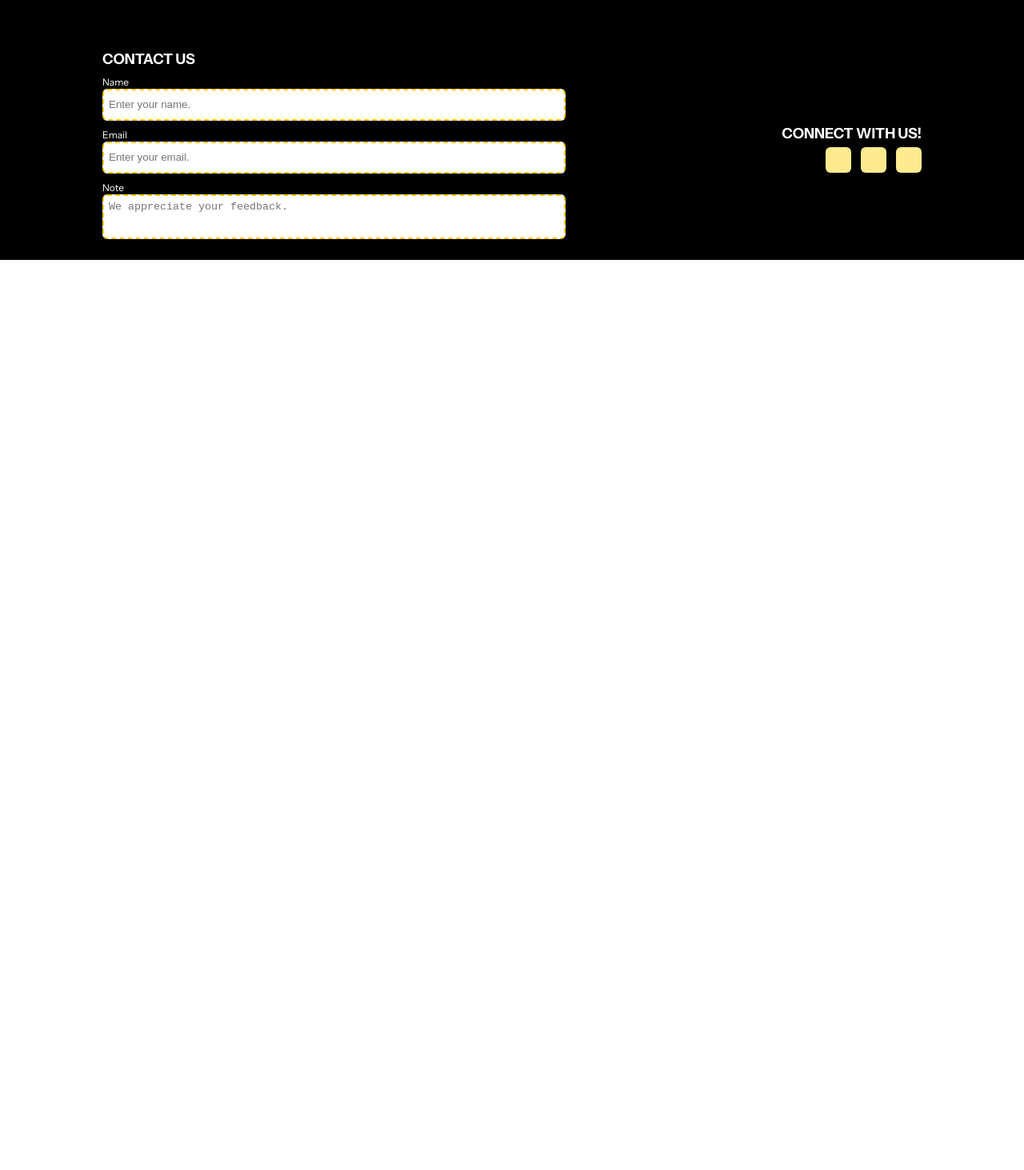
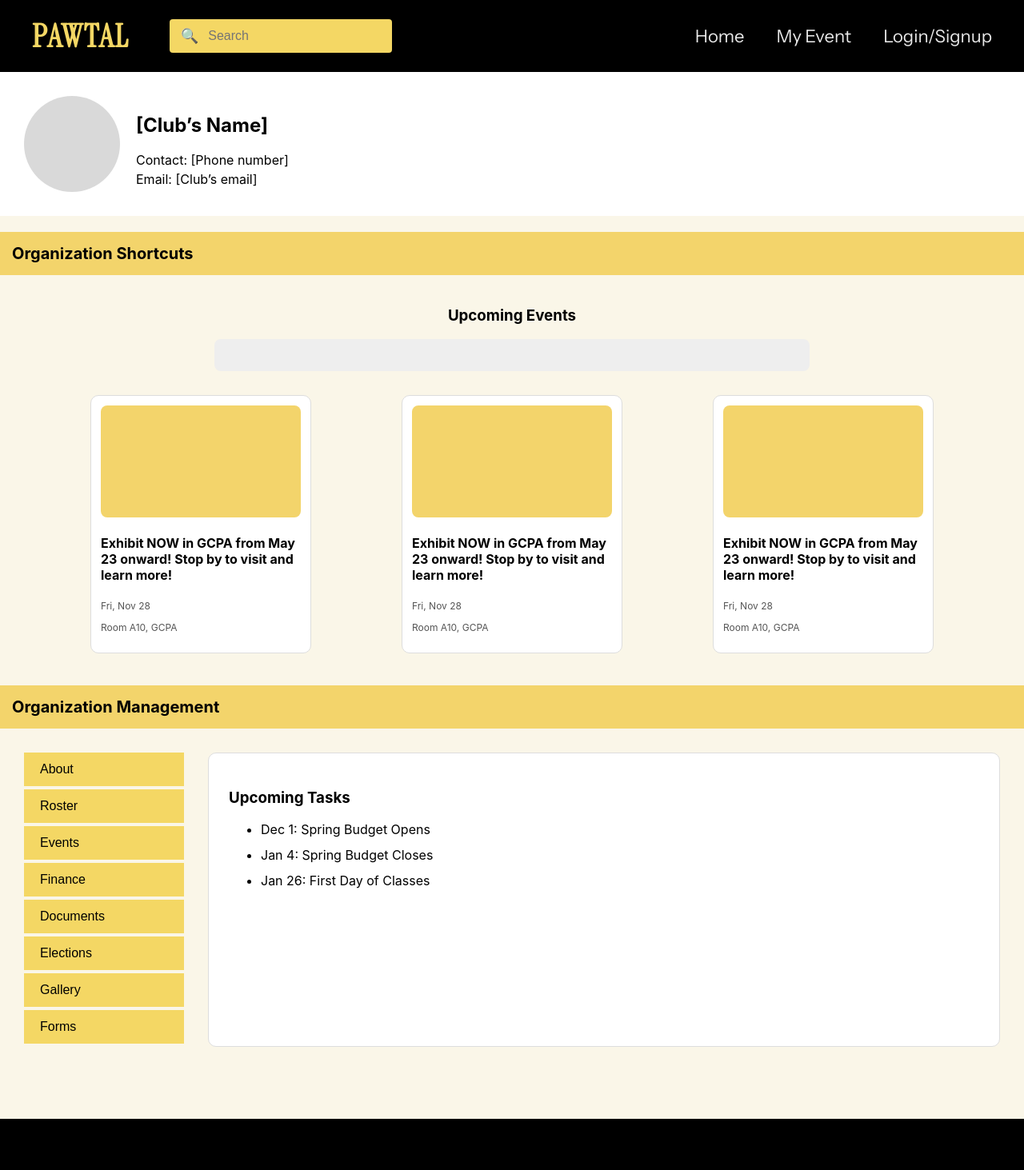
Before and after one commit to khuenguyen1701/pawtal, a Vue app: page /managepage in a window 1280 px wide. Shown: the top 1463 px of the page at 80% size. Before the commit the page ends 800 px from the top, so only its background shows below. Built offline with nearby package versions, Linux system fonts and the light colour scheme; no server answers.

Commit message:
pages added

```diff
--- a/package.json
+++ b/package.json
@@ -13,6 +13,7 @@
   },
   "dependencies": {
     "@fortawesome/fontawesome-free": "^7.1.0",
+    "firebase": "^12.6.0",
     "vue": "^3.5.25",
     "vue-router": "^4.6.3"
   },
--- a/src/App.vue
+++ b/src/App.vue
@@ -1,19 +1,28 @@
 <script setup>
+import { useRoute } from 'vue-router'
+import { computed } from 'vue'
+
 import NavBar from "./components/NavBar.vue";
-import Footer from './components/Footer.vue'
+import Footer from './components/Footer.vue';
+
+const route = useRoute()
+
+const hideOn = ['/login', '/signup']
+
+const showNavbar = computed(() => !hideOn.includes(route.path))
 </script>
 
 <template>
   <div>
-    <NavBar></NavBar>
+    <NavBar v-if="showNavbar" />
     <router-view />
     <Footer></Footer>
   </div>
 </template>
 
 <style scoped>
-.container{
+.container {
   padding-top: 4.3rem;
-  margin:0;
+  margin: 0;
 }
 </style>
--- /dev/null
+++ b/src/components/ManagePage.vue
@@ -0,0 +1,207 @@
+<template>
+  <div class="org-page">
+
+    <!-- HEADER CARD: CLUB INFO -->
+    <section class="club-header">
+      <div class="club-avatar"></div>
+
+      <div class="club-info">
+        <h2 class="club-name">[Club’s Name]</h2>
+        <p>Contact: [Phone number]</p>
+        <p>Email: [Club’s email]</p>
+      </div>
+    </section>
+
+    <!-- SECTION TITLE -->
+    <div class="section-title yellow">
+      Organization Shortcuts
+    </div>
+
+    <!-- UPCOMING EVENTS SECTION -->
+    <section class="upcoming-events">
+      <h3>Upcoming Events</h3>
+
+      <!-- Top empty horizontal block (from screenshot) -->
+      <div class="events-bar"></div>
+
+      <div class="events-grid">
+        <!-- Event Card 1 -->
+        <div class="event-card">
+          <div class="event-image"></div>
+          <h4>Exhibit NOW in GCPA from May 23 onward! Stop by to visit and learn more!</h4>
+          <p class="event-date">Fri, Nov 28</p>
+          <p class="event-location">Room A10, GCPA</p>
+        </div>
+
+        <!-- Event Card 2 -->
+        <div class="event-card">
+          <div class="event-image"></div>
+          <h4>Exhibit NOW in GCPA from May 23 onward! Stop by to visit and learn more!</h4>
+          <p class="event-date">Fri, Nov 28</p>
+          <p class="event-location">Room A10, GCPA</p>
+        </div>
+
+        <!-- Event Card 3 -->
+        <div class="event-card">
+          <div class="event-image"></div>
+          <h4>Exhibit NOW in GCPA from May 23 onward! Stop by to visit and learn more!</h4>
+          <p class="event-date">Fri, Nov 28</p>
+          <p class="event-location">Room A10, GCPA</p>
+        </div>
+      </div>
+    </section>
+
+    <!-- MANAGEMENT SECTION TITLE -->
+    <div class="section-title yellow">
+      Organization Management
+    </div>
+
+    <!-- MANAGEMENT MAIN AREA -->
+    <section class="management-section">
+      <div class="side-menu">
+        <button>About</button>
+        <button>Roster</button>
+        <button>Events</button>
+        <button>Finance</button>
+        <button>Documents</button>
+        <button>Elections</button>
+        <button>Gallery</button>
+        <button>Forms</button>
+      </div>
+
+      <div class="tasks-box">
+        <h3>Upcoming Tasks</h3>
+        <ul>
+          <li>Dec 1: Spring Budget Opens</li>
+          <li>Jan 4: Spring Budget Closes</li>
+          <li>Jan 26: First Day of Classes</li>
+        </ul>
+      </div>
+    </section>
+
+  </div>
+</template>
+
+<script setup>
+</script>
+
+<style scoped>
+.org-page {
+  font-family: "Inter", sans-serif;
+  background: #faf6e8;
+  padding-bottom: 60px;
+}
+
+/* CLUB HEADER */
+.club-header {
+  display: flex;
+  align-items: center;
+  background: #fff;
+  padding: 30px;
+  gap: 20px;
+}
+
+.club-avatar {
+  width: 120px;
+  height: 120px;
+  background: #d9d9d9;
+  border-radius: 50%;
+}
+
+.club-info p {
+  margin: 4px 0;
+}
+
+.section-title {
+  background: #f3d46b;
+  padding: 15px;
+  font-size: 20px;
+  font-weight: 700;
+  margin-top: 20px;
+}
+
+/* UPCOMING EVENTS */
+.upcoming-events {
+  text-align: center;
+  padding: 20px;
+}
+
+.events-bar {
+  width: 60%;
+  height: 40px;
+  background: #eee;
+  margin: 10px auto 30px;
+  border-radius: 8px;
+}
+
+.events-grid {
+  display: flex;
+  justify-content: space-evenly;
+  flex-wrap: wrap;
+  gap: 20px;
+}
+
+.event-card {
+  width: 250px;
+  background: #fff;
+  padding: 12px;
+  border-radius: 10px;
+  border: 1px solid #ddd;
+  text-align: left;
+}
+
+.event-image {
+  width: 100%;
+  height: 140px;
+  background: #f3d46b;
+  border-radius: 8px;
+  margin-bottom: 10px;
+}
+
+.event-date, .event-location {
+  font-size: 12px;
+  color: #555;
+}
+
+/* MANAGEMENT SECTION */
+.management-section {
+  display: flex;
+  padding: 30px;
+  gap: 30px;
+  background: #faf6e8;
+}
+
+.side-menu {
+  width: 200px;
+  display: flex;
+  flex-direction: column;
+}
+
+.side-menu button {
+  width: 100%;
+  padding: 12px;
+  text-align: left;
+  background: #f4d764;
+  border: none;
+  font-size: 16px;
+  padding-left: 20px;
+  margin-bottom: 4px;
+}
+
+.tasks-box {
+  flex: 1;
+  background: #fff;
+  padding: 25px;
+  border-radius: 10px;
+  border: 1px solid #ddd;
+}
+
+.tasks-box ul {
+  margin-top: 15px;
+}
+
+.tasks-box li {
+  margin-bottom: 12px;
+  font-size: 16px;
+}
+</style>
--- a/src/components/NavBar.vue
+++ b/src/components/NavBar.vue
@@ -1,10 +1,91 @@
-<script>
-export default {
+<template>
+  <nav class="navbar">
+    <div class="nav-left">
+      <!-- Logo -->
+      <h1 class="logo">PAWTAL</h1>
 
+      <!-- Search Bar -->
+      <div class="search-bar">
+        <span class="search-icon">🔍</span>
+        <input type="text" placeholder="Search" />
+      </div>
+    </div>
+
+    <div class="nav-right">
+      <router-link to="/home" class="nav-link">Home</router-link>
+      <router-link to="/myevent" class="nav-link">My Event</router-link>
+      <router-link to="/login" class="nav-link">Login/Signup</router-link>
+    </div>
+  </nav>
+</template>
+
+<script setup>
+</script>
+
+<style scoped>
+.navbar {
+  width: 100%;
+  height: 90px;
+  background-color: #000000;
+  display: flex;
+  justify-content: space-between;
+  align-items: center;
+  padding: 0 40px;
+  box-sizing: border-box;
 }
 
-</script>
+.nav-left {
+  display: flex;
+  align-items: center;
+  gap: 50px;
+}
 
-<template>
+/* Logo */
+.logo {
+  color: #f4d764;
+  font-size: 40px;
+  font-weight: 800;
+  letter-spacing: 2px;
+  margin: 0;
+}
 
-</template>
+/* Search Bar */
+.search-bar {
+  display: flex;
+  align-items: center;
+  background-color: #f4d764;
+  padding: 10px 14px;
+  border-radius: 4px;
+  width: 250px;
+}
+
+.search-bar input {
+  border: none;
+  background: transparent;
+  outline: none;
+  font-size: 16px;
+  margin-left: 10px;
+}
+
+.search-icon {
+  font-size: 18px;
+}
+
+/* RIGHT NAV LINKS */
+.nav-right {
+  display: flex;
+  align-items: center;
+  gap: 40px;
+}
+
+.nav-link {
+  color: #e8e8e8;
+  font-size: 22px;
+  text-decoration: none;
+  transition: 0.2s ease;
+}
+
+.nav-link:hover {
+  color: #f4d764;
+}
+</style>
--- a/src/components/SignUp.vue
+++ b/src/components/SignUp.vue
@@ -34,7 +34,7 @@
 <script setup>
 import { ref } from 'vue'
 import { useRouter } from 'vue-router'
-import { auth } from '../firebase'
+import { auth } from '../firebase.js'
 import { createUserWithEmailAndPassword } from 'firebase/auth'
 
 const email = ref('')
--- a/src/firebase.js
+++ b/src/firebase.js
@@ -1,6 +1,7 @@
 // Import the functions you need from the SDKs you need
 import { initializeApp } from "firebase/app";
 import { getAnalytics } from "firebase/analytics";
+import { getAuth } from "firebase/auth";
 // TODO: Add SDKs for Firebase products that you want to use
 // https://firebase.google.com/docs/web/setup#available-libraries
 
--- a/src/router/index.js
+++ b/src/router/index.js
@@ -2,23 +2,30 @@ import { createRouter, createWebHistory } from 'vue-router'
 
 import Home from '../components/LandingPage.vue'
 // import Login from '../components/Login.vue'
-// import SignUp from '../components/SignUp.vue'
+import SignUp from '../components/SignUp.vue'
 import EventPage from '../components/EventPage.vue'
+import ManagePage from '../components/ManagePage.vue'
 
 const routes = [
-  { path: '/', redirect: '/home' },
+  { path: '/', redirect: '/managepage' },
 
-  { path: '/home', name: 'Home', component: Home },
+  // { path: '/home', name: 'Home', component: Home },
 
   // { path: '/login', name: 'Login', component: Login },
-  // { path: '/signup', name: 'SignUp', component: SignUp },
-
-  {
-    path: '/events/:id',
-    name: 'EventPage',
-    component: EventPage,
-    props: true,
+  // { path: '/signup',
+  //   name: 'SignUp',
+  //   component: SignUp
+  // },
+  { path: '/managepage',
+    name: 'ManagePage',
+    component: ManagePage
   },
+  // {
+  //   path: '/events/:id',
+  //   name: 'EventPage',
+  //   component: EventPage,
+  //   props: true,
+  // },
 ]
 
 const router = createRouter({
```
Also changed, not shown: 1 other file (tests, documents, lock files or other folders).
